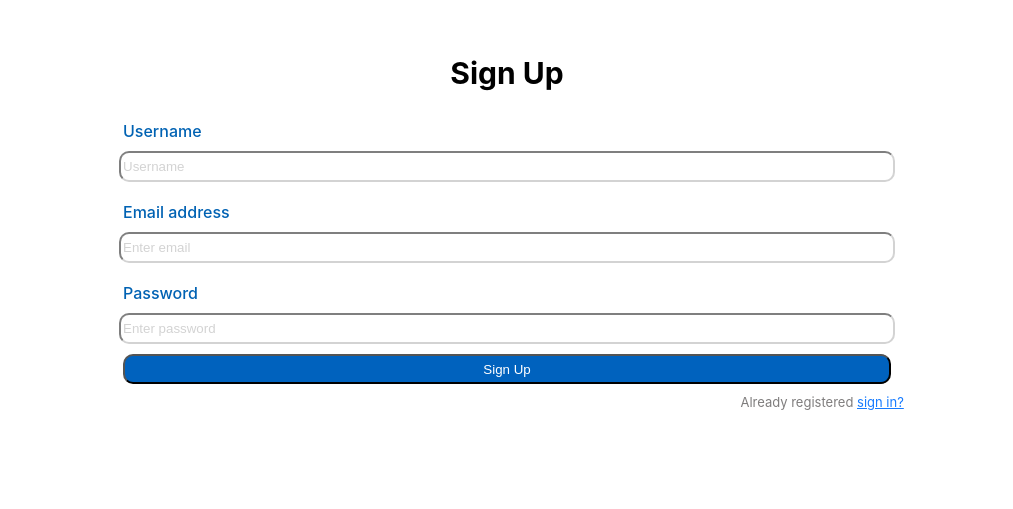
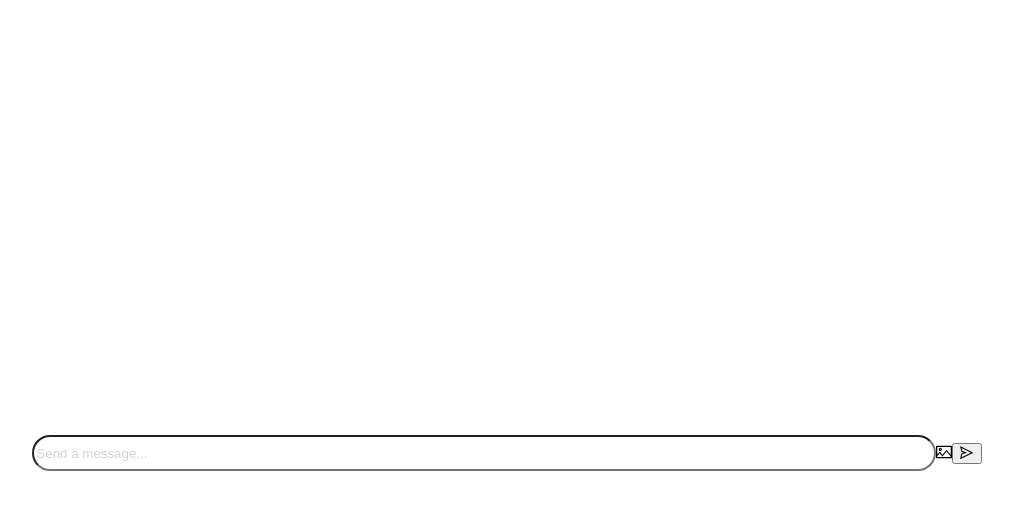
Before and after one commit to Goodie007/smartchat, a React (Create React App) app: page / in a window 1280 px wide. Shown: the part 125-634 px from the top of the page, without its empty margins (133-1146 px from the left). Built offline with nearby package versions, Linux system fonts and the light colour scheme.

Commit message:
smartchat

```diff
--- a/package.json
+++ b/package.json
@@ -3,12 +3,14 @@
   "version": "0.1.0",
   "private": true,
   "dependencies": {
+    "@ant-design/icons": "^4.7.0",
     "@testing-library/jest-dom": "^5.11.4",
     "@testing-library/react": "^11.1.0",
     "@testing-library/user-event": "^12.1.10",
     "axios": "^0.24.0",
     "caniuse-lite": "^1.0.30001286",
     "react": "^17.0.2",
+    "react-chat-engine": "^1.11.22",
     "react-dom": "^17.0.2",
     "react-router": "^6.1.0",
     "react-router-dom": "^6.1.0",
--- a/src/App.css
+++ b/src/App.css
@@ -120,3 +120,13 @@ h3 {
 ::placeholder {
   color: lightgrey;
 }
+
+.message-form {
+  padding-top: 560px;
+}
+
+.message-input {
+  height: 30px;
+  width: 70%;
+  border-radius: 20px;
+}
--- a/src/App.js
+++ b/src/App.js
@@ -3,6 +3,7 @@ import './App.css';
 import Register from './components/Register';
 import Login from './components/Login';
 import useToken from './components/useToken';
+import MessageTemplate from './components/MessageTemplate';
 
 
 
@@ -11,7 +12,7 @@ function App() {
 
   return (
     <div className="App">
-      <Register />
+      <MessageTemplate />
     </div>
   );
 }
--- a/src/components/Login.js
+++ b/src/components/Login.js
@@ -1,6 +1,5 @@
 import React, { Component, useState, useEffect } from "react";
 import PropTypes from 'prop-types';
-import axios from 'axios';
 
 
 async function loginUser(credentials) {
--- /dev/null
+++ b/src/components/MessageTemplate.jsx
@@ -0,0 +1,59 @@
+import React, { useState } from 'react';
+import { SendOutlined, PictureOutlined } from '@ant-design/icons';
+import { sendMessage, isTyping } from 'react-chat-engine';
+
+
+
+export default function MessageTemplate(props){
+    const [value, setValue] = useState('');
+    const { chatId, creds } = props;
+
+    const handleChange = (event) => {
+      setValue(event.target.value);
+
+      isTyping(props, chatId);
+    };
+
+    const handleSubmit = (event) => {
+      event.preventDefault();
+
+      const text = value.trim();
+
+      if (text.length > 0) {
+        sendMessage(creds, chatId, { text });
+      }
+
+      setValue('');
+    };
+
+    const handleUpload = (event) => {
+      sendMessage(creds, chatId, { files: event.target.files, text: '' });
+    };
+
+    return (
+      <form className="message-form" onSubmit={handleSubmit}>
+        <input
+          className="message-input"
+          placeholder="Send a message..."
+          value={value}
+          onChange={handleChange}
+          onSubmit={handleSubmit}
+        />
+        <label htmlFor="upload-button">
+          <span className="image-button">
+            <PictureOutlined className="picture-icon" />
+          </span>
+        </label>
+        <input
+          type="file"
+          multiple={false}
+          id="upload-button"
+          style={{ display: 'none' }}
+          onChange={handleUpload.bind(this)}
+        />
+        <button type="submit" className="send-button">
+          <SendOutlined className="send-icon" />
+        </button>
+      </form>
+    )
+}
```
Also changed, not shown: 1 other file (tests, documents, lock files or other folders).
